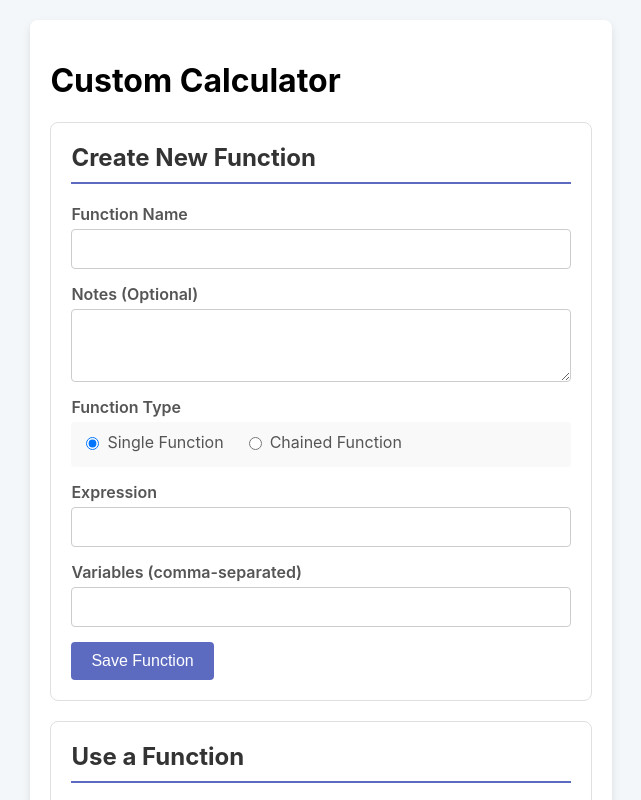
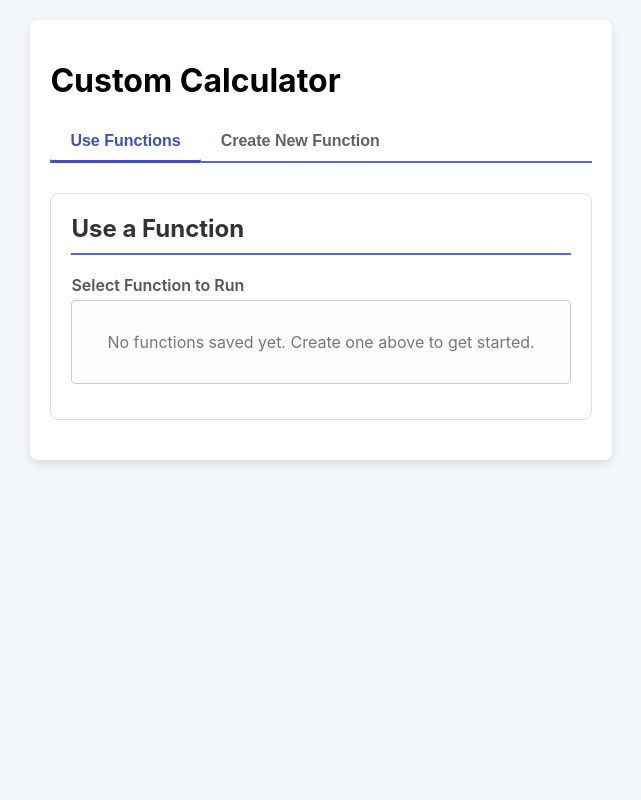
Before and after one commit to una/custom-calculator, a React (Create React App) app: page / in a window 1280 px wide. Shown: the top 800 px of the page, without its empty margins (339-980 px from the left). Built offline with nearby package versions, Linux system fonts and the light colour scheme.

Commit message:
bugfix refresh results when clicking over to new function

```diff
--- a/src/App.css
+++ b/src/App.css
@@ -54,6 +54,13 @@ body {
     margin-top: 15px;
     padding-left: 10px;
     border-left: 3px solid #eee;
+}
+
+.variable-inputs .form-group {
+    display: grid;
+    grid-template-columns: 1fr 10ch;
+    gap: 2rem;
+    align-items: center;
 }
 
 button {
@@ -266,3 +273,66 @@ button:hover {
   padding-top: 15px;
   border-top: 1px solid #eee;
 }
+
+/* --- NEW: Styles for Tab Navigation --- */
+.tab-navigation {
+  display: flex;
+  border-bottom: 2px solid #5c6bc0;
+  margin-bottom: 20px;
+}
+
+.tab-button {
+  padding: 10px 20px;
+  cursor: pointer;
+  border: none;
+  background-color: transparent;
+  font-size: 16px;
+  font-weight: 600;
+  color: #5f6368;
+  border-bottom: 3px solid transparent;
+  margin-bottom: -2px; /* Overlap the container's border */
+  transition: color 0.2s, border-color 0.2s;
+}
+
+.tab-button:hover {
+  color: #3f51b5;
+}
+
+.tab-button.active {
+  color: #3f51b5;
+  border-bottom-color: #3f51b5;
+}
+
+.tab-content {
+  padding-top: 10px;
+}
+
+
+.selected-function-display {
+  display: flex;
+  align-items: center;
+  gap: 10px;
+}
+
+.selected-function-display .function-list-item {
+  flex-grow: 1;
+  margin-bottom: 0;
+  cursor: default;
+}
+
+.selected-function-display .function-list-item:hover {
+  background-color: #e8eaf6; /* Keep selected color on hover */
+}
+
+.change-btn {
+  padding: 10px 15px;
+  background-color: #f0f0f0;
+  border: 1px solid #ccc;
+  border-radius: 4px;
+  cursor: pointer;
+  font-weight: 600;
+}
+
+.change-btn:hover {
+  background-color: #e0e0e0;
+}
--- a/src/App.js
+++ b/src/App.js
@@ -3,21 +3,23 @@ import * as math from 'mathjs';
 
 import CreateFunctionForm from './components/CreateFunctionForm';
 import UseFunctionForm from './components/UseFunctionForm';
-import ChainResult from './components/ChainResult'; // We still need this!
+import ChainResult from './components/ChainResult';
 import './App.css';
 
 function App() {
   const [functions, setFunctions] = useState([]);
   const [editingFunction, setEditingFunction] = useState(null);
-  const [executionResults, setExecutionResults] = useState([]); // Renamed for clarity
+  const [executionResults, setExecutionResults] = useState([]);
+  const [activeTab, setActiveTab] = useState('use');
   const isInitialMount = useRef(true);
 
-  // Load/Save from localStorage
+  // Load from localStorage
   useEffect(() => {
     const savedFunctions = localStorage.getItem('customFunctions');
     if (savedFunctions) setFunctions(JSON.parse(savedFunctions));
   }, []);
 
+  // Save to localStorage
   useEffect(() => {
     if (isInitialMount.current) {
       isInitialMount.current = false;
@@ -26,29 +28,36 @@ function App() {
     }
   }, [functions]);
 
-  // --- Main Calculation Handler ---
+  // --- NEW: useEffect to clear results when switching tabs ---
+  useEffect(() => {
+    // If the active tab is not the "Use" tab, clear any previous results.
+    if (activeTab !== 'use') {
+      setExecutionResults([]);
+    }
+  }, [activeTab]);
+
+
+  // --- All other handlers and logic remain the same ---
+
   const handleExecution = useCallback((funcToRun, initialValues) => {
     if (!funcToRun || !initialValues) {
       setExecutionResults([]);
       return;
     }
-
     try {
       if (funcToRun.type === 'chain') {
         const results = [];
         let currentScope = { ...initialValues };
-
         for (const funcName of funcToRun.chain) {
           const func = functions.find(f => f.name === funcName);
           if (!func) throw new Error(`Chained function "${funcName}" not found.`);
-
           const result = math.evaluate(func.expression, currentScope);
           const resultKey = `resultOf${func.name.replace(/\s/g, '')}`;
           results.push({ name: func.name, result });
           currentScope[resultKey] = result;
         }
         setExecutionResults(results);
-      } else { // Single function
+      } else {
         const result = math.evaluate(funcToRun.expression, initialValues);
         setExecutionResults([{ name: funcToRun.name, result }]);
       }
@@ -58,7 +67,6 @@ function App() {
     }
   }, [functions]);
 
-  // --- Edit/Save/Delete Handlers ---
   const handleSaveOrUpdateFunction = useCallback((funcData, isUpdating) => {
     if (isUpdating) {
       setFunctions(prev => prev.map(f => (f.name === funcData.name ? funcData : f)));
@@ -72,15 +80,18 @@ function App() {
       });
     }
     setEditingFunction(null);
+    setActiveTab('use');
   }, []);
 
   const handleInitiateEdit = useCallback((funcToEdit) => {
     setEditingFunction(funcToEdit);
+    setActiveTab('create');
     window.scrollTo(0, 0);
   }, []);
 
   const handleCancelEdit = useCallback(() => {
     setEditingFunction(null);
+    setActiveTab('use');
   }, []);
 
   const handleDeleteFunction = useCallback((functionName) => {
@@ -91,18 +102,41 @@ function App() {
   return (
     <div className="App">
       <h1>Custom Calculator</h1>
-      <CreateFunctionForm
-        onSaveOrUpdate={handleSaveOrUpdateFunction}
-        editingFunction={editingFunction}
-        onCancelEdit={handleCancelEdit}
-        functions={functions} // Pass all functions for the chain builder dropdown
-      />
-      <UseFunctionForm
-        functions={functions}
-        onCalculate={handleExecution} // Renamed prop for clarity
-        onEdit={handleInitiateEdit}
-        onDelete={handleDeleteFunction}
-      />
+
+      <div className="tab-navigation">
+        <button
+          className={`tab-button ${activeTab === 'use' ? 'active' : ''}`}
+          onClick={() => setActiveTab('use')}
+        >
+          Use Functions
+        </button>
+        <button
+          className={`tab-button ${activeTab === 'create' ? 'active' : ''}`}
+          onClick={() => setActiveTab('create')}
+        >
+          {editingFunction ? 'Edit Function' : 'Create New Function'}
+        </button>
+      </div>
+
+      <div className="tab-content">
+        {activeTab === 'use' && (
+          <UseFunctionForm
+            functions={functions}
+            onCalculate={handleExecution}
+            onEdit={handleInitiateEdit}
+            onDelete={handleDeleteFunction}
+          />
+        )}
+        {activeTab === 'create' && (
+          <CreateFunctionForm
+            onSaveOrUpdate={handleSaveOrUpdateFunction}
+            editingFunction={editingFunction}
+            onCancelEdit={handleCancelEdit}
+            functions={functions}
+          />
+        )}
+      </div>
+
       <ChainResult results={executionResults} />
     </div>
   );
--- a/src/components/UseFunctionForm.js
+++ b/src/components/UseFunctionForm.js
@@ -3,8 +3,8 @@ import React, { useState, useEffect, useMemo } from 'react';
 function UseFunctionForm({ functions, onCalculate, onEdit, onDelete }) {
   const [selectedFuncName, setSelectedFuncName] = useState('');
   const [variableValues, setVariableValues] = useState({});
+  const [isCollapsed, setIsCollapsed] = useState(false); // New state for collapsing the list
 
-  // Memoized calculations to find the current function and its inputs
   const currentFunction = useMemo(() =>
     functions.find(f => f.name === selectedFuncName),
     [selectedFuncName, functions]
@@ -31,13 +31,15 @@ function UseFunctionForm({ functions, onCalculate, onEdit, onDelete }) {
     }
   }, [currentFunction, functions]);
 
-  // Effect to clear results when selection changes
   useEffect(() => {
     setVariableValues({});
     onCalculate(null);
+    // Collapse the list whenever a new function is selected
+    if (selectedFuncName) {
+      setIsCollapsed(true);
+    }
   }, [selectedFuncName, onCalculate]);
 
-  // Effect for live calculations
   useEffect(() => {
     if (!currentFunction) return;
 
@@ -69,7 +71,13 @@ function UseFunctionForm({ functions, onCalculate, onEdit, onDelete }) {
     if (window.confirm(`Are you sure you want to delete "${funcName}"?`)) {
       onDelete(funcName);
       setSelectedFuncName('');
+      setIsCollapsed(false); // Expand list after deletion
     }
+  };
+
+  const handleFunctionSelect = (name) => {
+    setSelectedFuncName(name);
+    setIsCollapsed(true); // Collapse on select
   };
 
   return (
@@ -77,20 +85,34 @@ function UseFunctionForm({ functions, onCalculate, onEdit, onDelete }) {
       <h2>Use a Function</h2>
       <div className="form-group">
         <label>Select Function to Run</label>
-        {/* --- NEW: Replaced the select dropdown with a visible list --- */}
+        <div className="function-list-container">
+          {/* Conditionally render the full list or the selected item */}
+          {isCollapsed && currentFunction ? (
+            <div className="selected-function-display">
+              <button
+                className="function-list-item selected"
+                disabled
+              >
+                {currentFunction.name} {currentFunction.type === 'chain' && <span className="chain-indicator">[Chain] ⛓️</span>}
+              </button>
+              <button className="change-btn" onClick={() => setIsCollapsed(false)}>Change</button>
+            </div>
+          ) : (
             <div className="function-list">
               {functions.length > 0 ? (
                 functions.map((func) => (
                   <button
                     key={func.name}
-                onClick={() => setSelectedFuncName(func.name)}
-                className={`function-list-item ${selectedFuncName === func.name ? 'selected' : ''}`}
+                    onClick={() => handleFunctionSelect(func.name)}
+                    className="function-list-item"
                   >
                     {func.name} {func.type === 'chain' && <span className="chain-indicator">[Chain] ⛓️</span>}
                   </button>
                 ))
               ) : (
                 <p className="no-functions-message">No functions saved yet. Create one above to get started.</p>
+              )}
+            </div>
           )}
         </div>
       </div>
```
Lines whose indentation alone changed are shown as unchanged.
